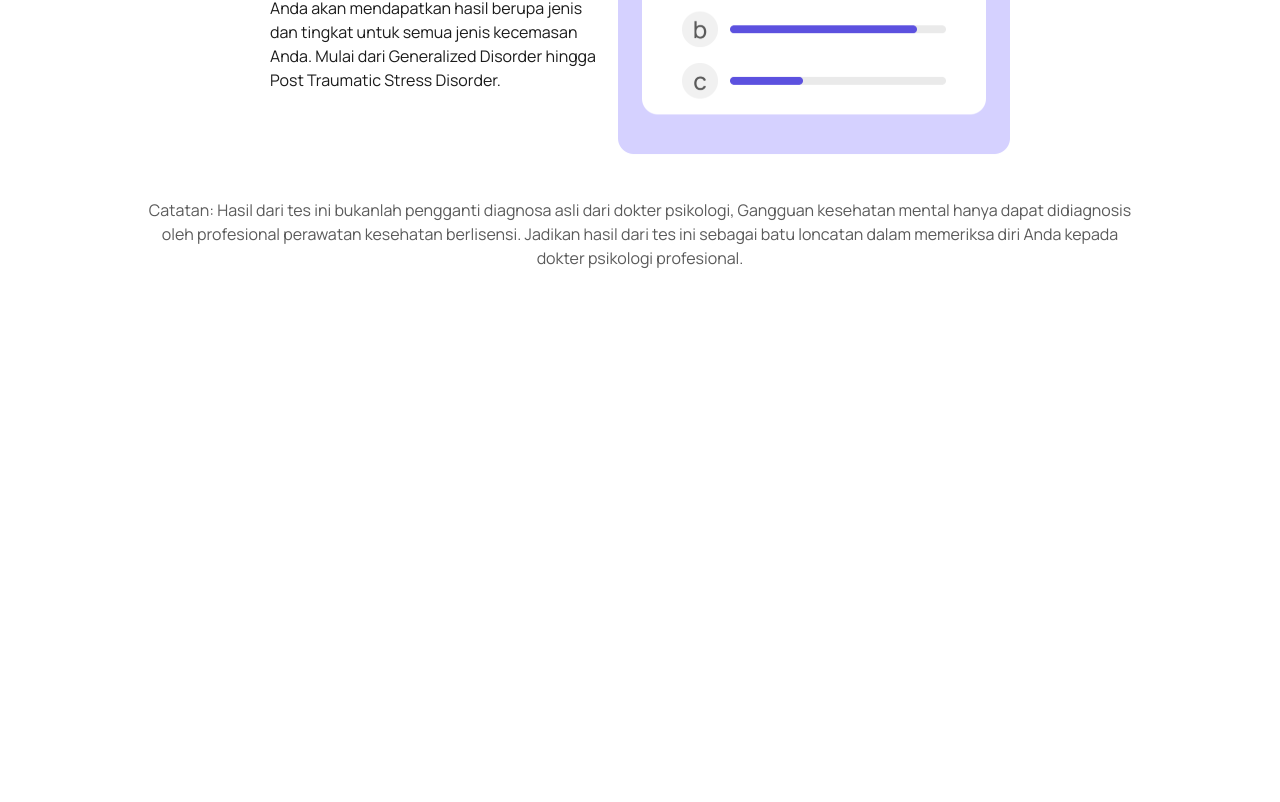
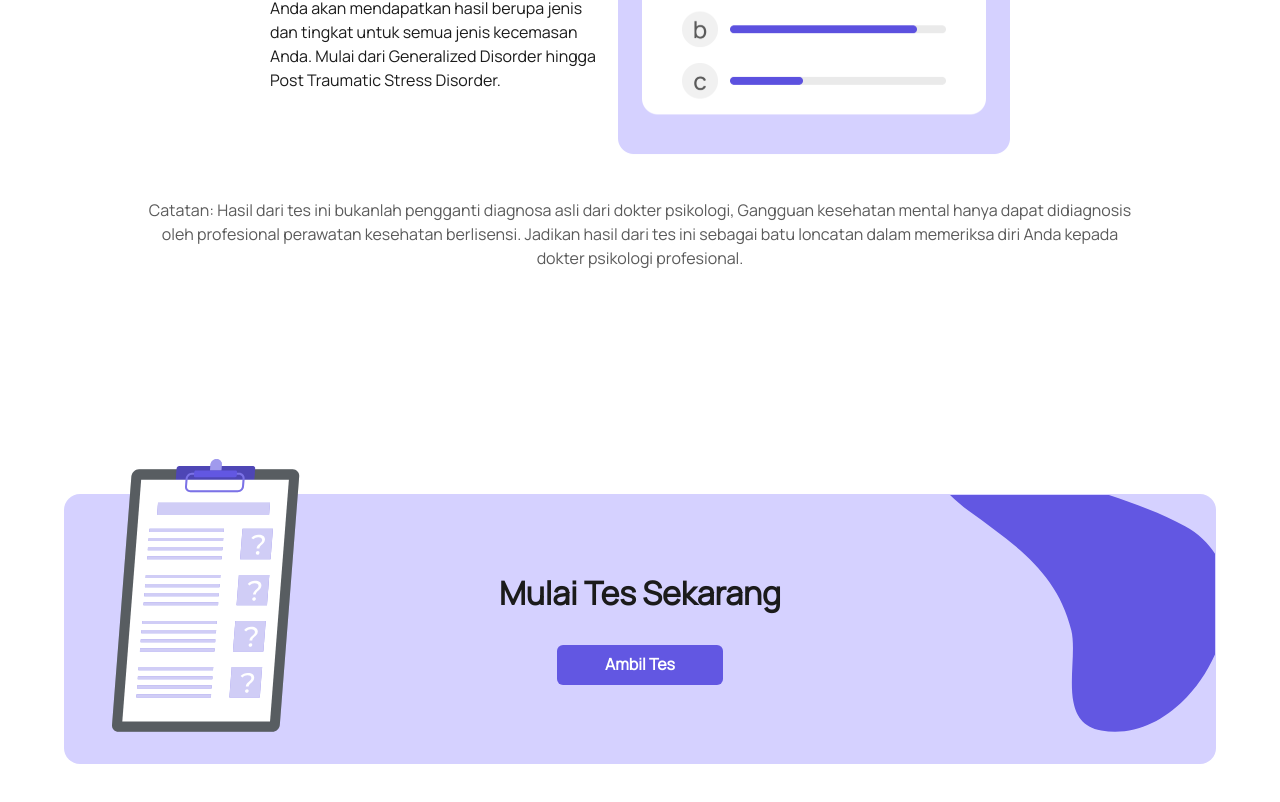
Before and after one commit to ardyutama/anxietest-frontend, a React (Create React App) app: page / in a window 1280 px wide. Shown: the part 1586-2388 px from the top of the page. Before the commit the page ends 2032 px from the top, so only its background shows below. Built offline with nearby package versions, Linux system fonts and the light colour scheme.

Commit message:
feat: Create Component - CTA (#32)
Co-authored-by: Ardy Utama

```diff
--- a/src/components/Button/index.jsx
+++ b/src/components/Button/index.jsx
@@ -1,7 +1,7 @@
 import { Button } from "@chakra-ui/react";
 import { Link } from "react-router-dom";
 
-const ButtonLink = ({path}) => {
+const ButtonLink = ({path, text,...props}) => {
   return (
     <div>
       <Button
@@ -11,14 +11,14 @@ const ButtonLink = ({path}) => {
         py={3}
         display="inline-flex"
         color="white"
-        mt={10}
         to={path}
         _hover={{
           bg: "main.surface",
           color: "main.primary",
         }}
+        {...props}
       >
-        Ambil tes
+        {text}
       </Button>
     </div>
   );
--- /dev/null
+++ b/src/components/CTA/index.jsx
@@ -0,0 +1,24 @@
+import { Box, Heading, Image} from "@chakra-ui/react";
+import ButtonLink from "../Button";
+
+export function CTA() {
+  return (
+    <Box
+      w="full"
+      display="flex"
+      flexDirection='column'
+      mx={18}
+      my={12}
+      h="270px"
+      backgroundColor="main.surface"
+      borderRadius={"16px"}
+      justifyContent="center"
+      alignItems="center"
+    >
+      <Heading fontSize="32px">Mulai Tes Sekarang</Heading>
+      <ButtonLink path="/" text="Ambil Tes" mt={8}/>
+      <Image src="/img/illustration.svg" position="absolute" left="112px" bottom="80px"/>
+      <Image src="/img/Blob.svg" position="absolute" right="65px" bottom="80px"/>
+    </Box>
+  );
+}
--- a/src/components/HeroBanner/index.jsx
+++ b/src/components/HeroBanner/index.jsx
@@ -26,7 +26,7 @@ const HeroBanner = () => {
     <Flex flexDirection="row" alignItems="center" my={4}>
       <Flex flexDirection="column">
         <Title />
-        <Button path="/" />
+        <Button path="/test" text="Ambil tes" mt={10}/>
       </Flex>
       <Box pl={120}>
         <HeroImage />
--- a/src/pages/landing-page/index.jsx
+++ b/src/pages/landing-page/index.jsx
@@ -2,12 +2,14 @@ import { Container } from "@chakra-ui/react";
 import HeroBanner from "../../components/HeroBanner";
 import AboutUs from "../../components/about-us";
 import HowItWorks from "../../components/how-it-works";
+import { CTA } from "../../components/CTA";
 const LandingPage = () => {
   return (
     <Container display="flex" flexDirection="column" alignItems="center" maxW="-moz-max-content" px={16}>
       <HeroBanner />
       <AboutUs />
       <HowItWorks />
+      <CTA />
     </Container>
   );
 };
```
Also changed, not shown: public/img/Blob.svg (added), public/img/illustration.svg (added).
